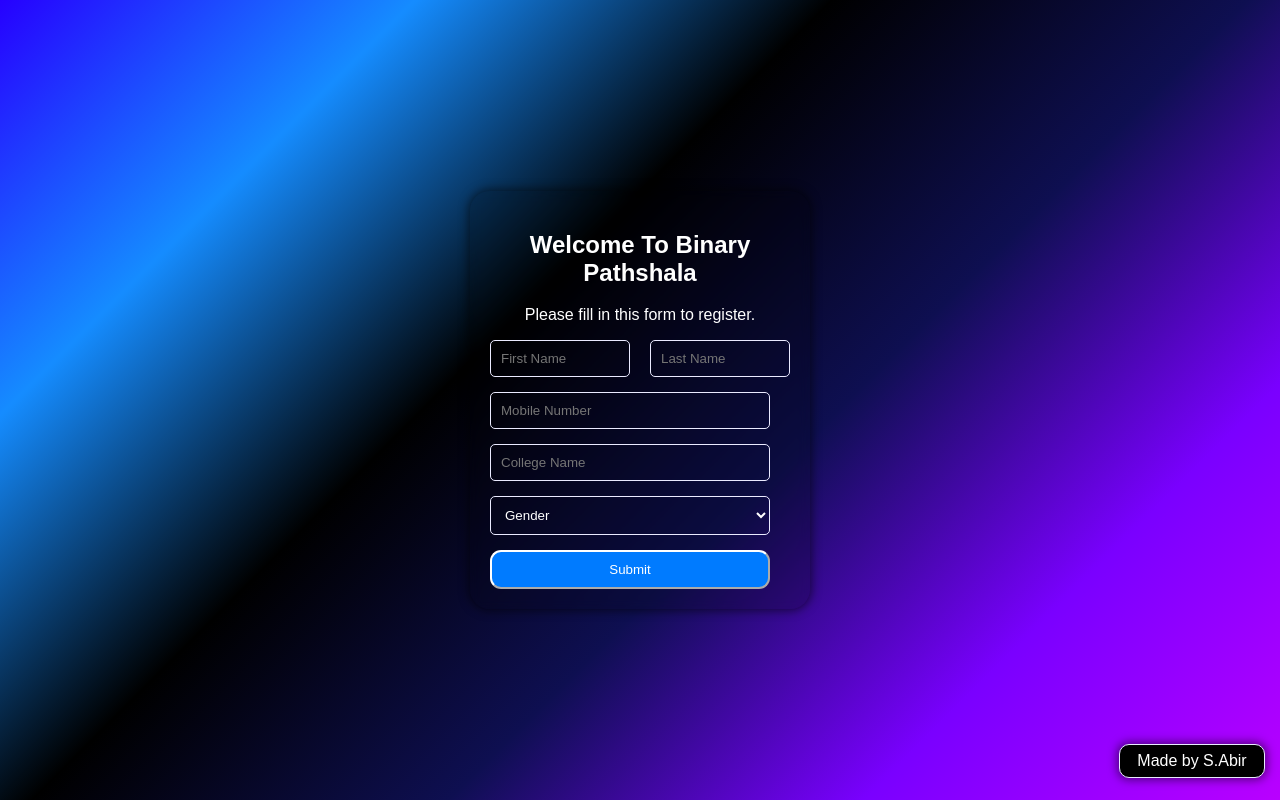
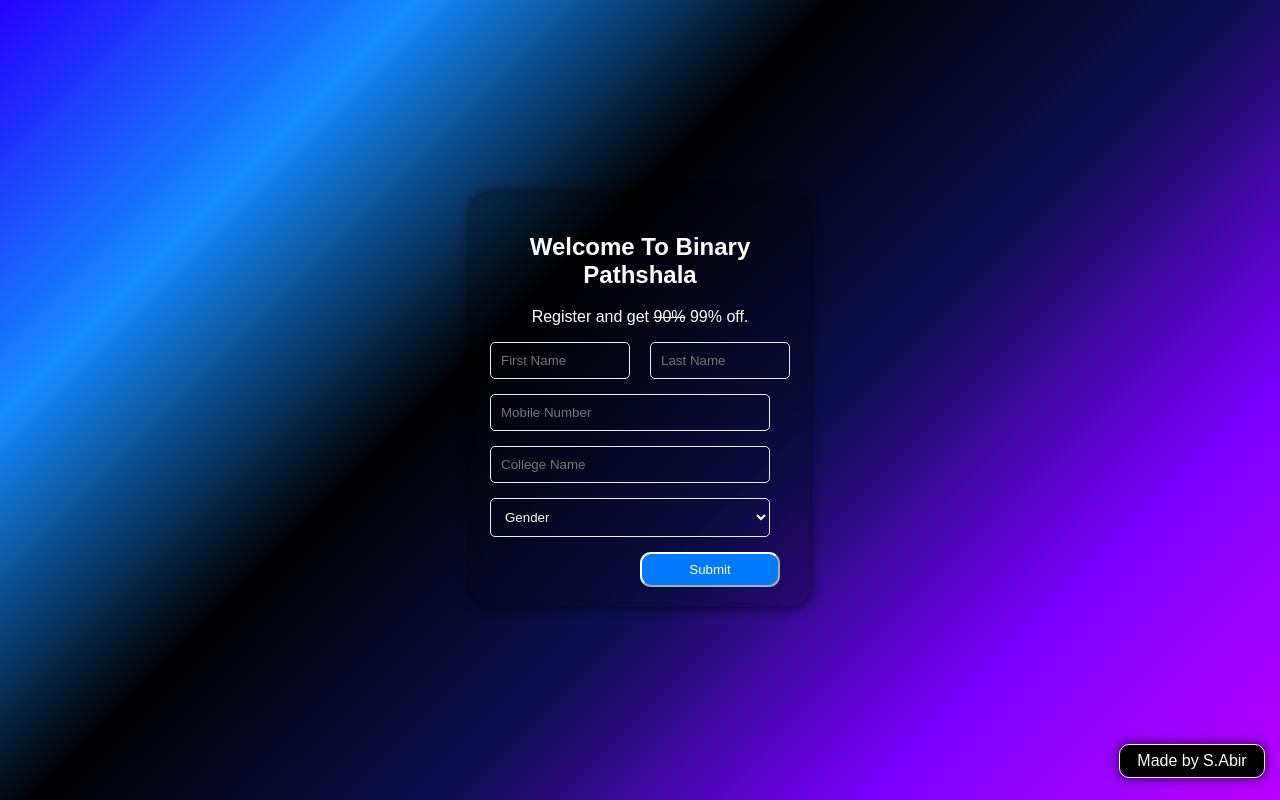
Before and after one commit to Shahariahtml/binarypathshala, a plain HTML site: page index.html in a window 1280 px wide. Drawn offline with Linux system fonts and the light colour scheme; some packages are replaced by stand-ins of ours; a script that the page names is missing.

Commit message:
Update index.html

```diff
--- a/index.html
+++ b/index.html
@@ -104,9 +104,11 @@ transition: transform .5s ease;
       100% { transform: translateX(0); }
     }
 
-    button {
-      width: calc(100% - 20px);
-      padding: 10px;
+     button {
+      width: calc(50% - 10px);
+      position:relative;
+      left:150px;
+      padding:8px;
       background-color: #007bff;
       color: #fff;
       border: true;
@@ -114,6 +116,7 @@ transition: transform .5s ease;
       border-radius: 11px;
       cursor: pointer;
       transition: all 0.3s ease;
+
     }
 
     button:hover {
@@ -181,7 +184,7 @@ transition: transform .5s ease;
   <div class="registration-form">
     <h2 class="w">Welcome To Binary
     Pathshala    </h2>
-    <p style="text-align: center;">Please fill in this form to register.</p>
+    <p style="text-align: center;">Register and get <del>90%</del> 99% off.</p>
     <div class="name-container">
       <input type="text" id="firstName" placeholder="First Name" required>
       <input type="text" id="lastName" placeholder="Last Name" required>
```
